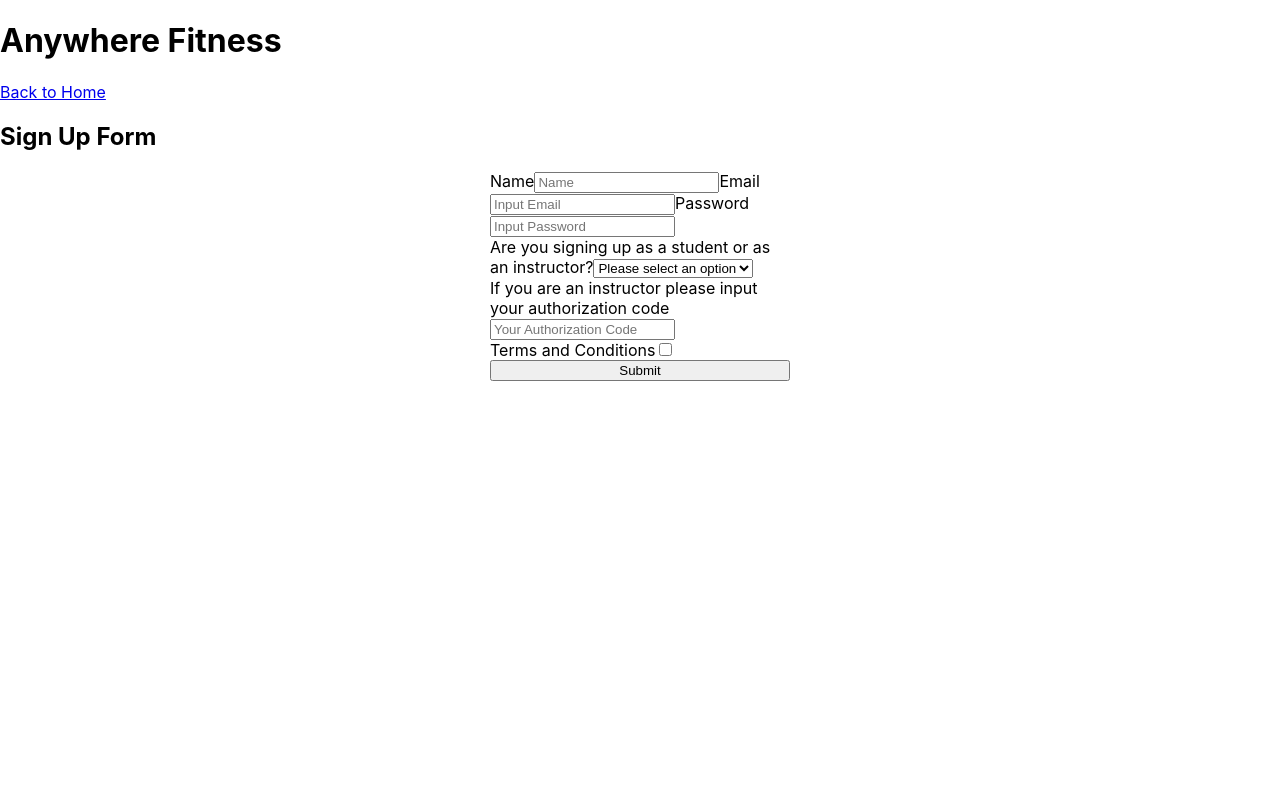
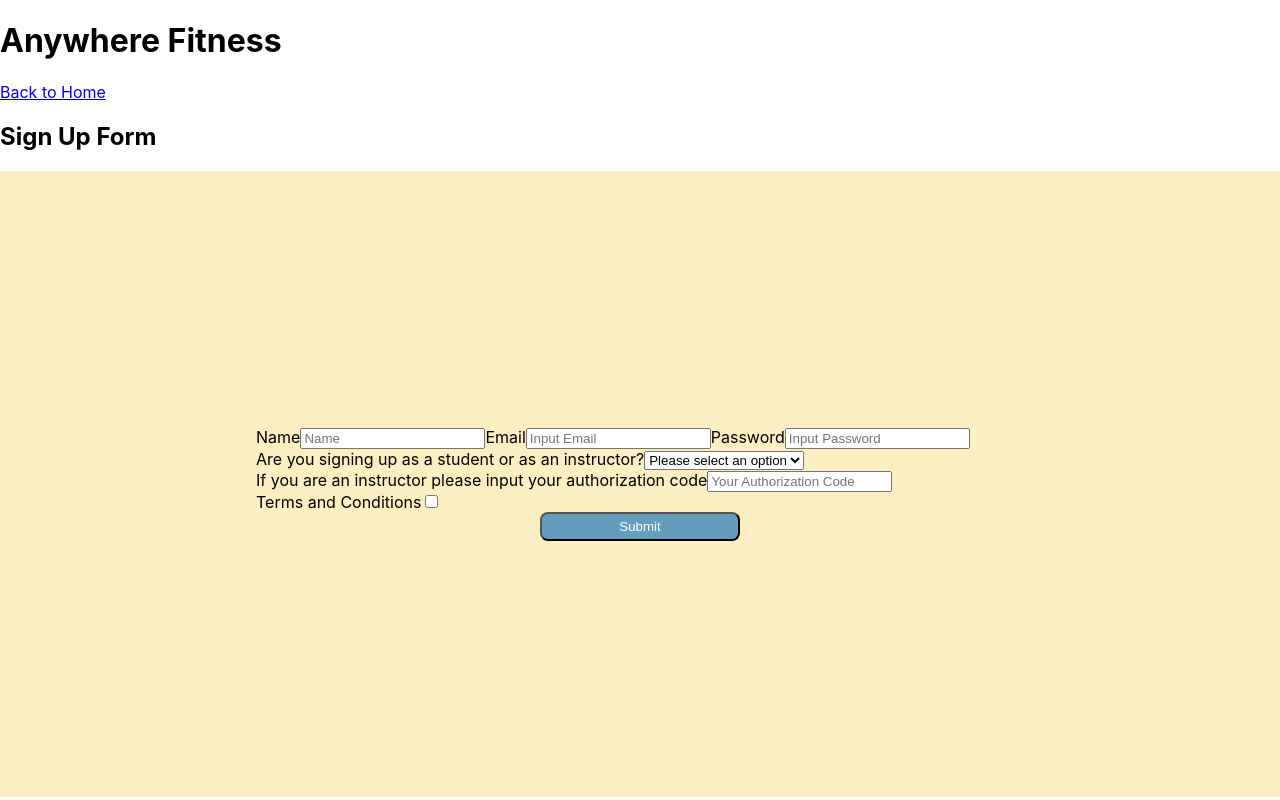
Before and after one commit to Anywhere-Fitness5/front-end, a React (Create React App) app: page /signup in a window 1280 px wide. Built offline with nearby package versions, Linux system fonts and the light colour scheme.

Commit message:
started styling

```diff
--- a/src/App.css
+++ b/src/App.css
@@ -1,5 +1,6 @@
 .App {
   text-align: center;
+
 }
 
 .App-logo {
@@ -40,7 +41,29 @@
 form {
   display: flex;
   flex-direction: column;
-  width: 90%;
-  max-width: 300px;
-  margin: 0 auto;
+  width: 60%;
+  padding: 20%;
+  background-color: #fbeec1;
 }
+
+form .submitButton {
+  text-align: center;
+}
+
+form button {
+  width: 200px;
+  background-color: #659DBD;
+  border-radius: 8px;
+  padding: 5px;
+  color: white;
+}
+
+form button:hover {
+  color: #659dbd;
+  background-color: white;
+}
+
+.error {
+  font-size: 1.2rem;
+  color: red;
+}
--- a/src/components/SignUp.js
+++ b/src/components/SignUp.js
@@ -152,7 +152,10 @@ const SignUP = () => {
                         onChange={inputChange}
                     />
                 </label>
+                <div class= "submitButton">
                 <button>Submit</button>
+                </div>
+
             </form>
         </div>
     )
```
